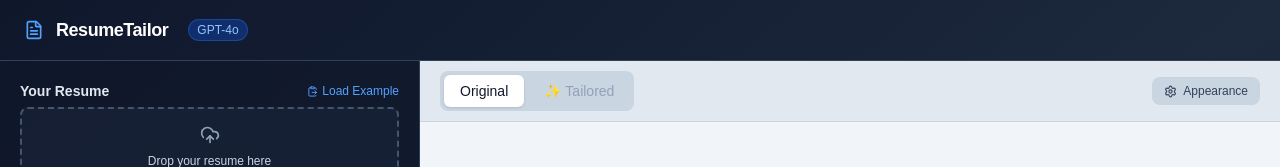
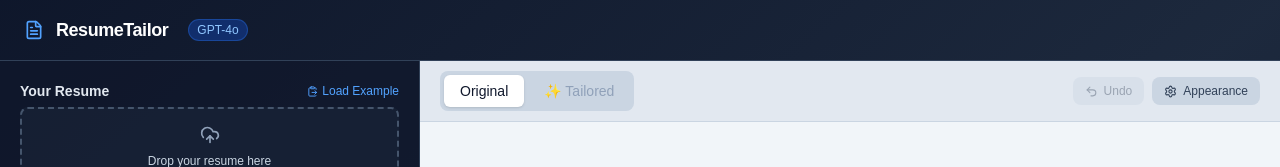
Before and after one commit to Akfslgn/ResumeTailor, a Next.js app: page / in a window 1280 px wide. Shown: the top 167 px of the page. Built offline with nearby package versions, Linux system fonts and the light colour scheme.

Commit message:
Undo system: Ctrl+Z support + toolbar undo button (max 50 steps)

```diff
--- a/src/app/page.tsx
+++ b/src/app/page.tsx
@@ -15,6 +15,7 @@ import {
   PenLine,
   PanelLeft,
   Eye,
+  Undo2,
 } from "lucide-react";
 import ResumePreview from "@/components/ResumePreview";
 import ResumeChatPanel from "@/components/ResumeChatPanel";
@@ -74,6 +75,31 @@ export default function Home() {
   const [dragging, setDragging] = useState(false);
   const [showSettings, setShowSettings] = useState(false);
   const [mobileView, setMobileView] = useState<"input" | "preview">("input");
+
+  /* ── Undo history ── */
+  const undoStack = useRef<{ tab: Tab; resume: Resume }[]>([]);
+  const MAX_UNDO = 50;
+
+  function pushUndo(tab: Tab, resume: Resume) {
+    undoStack.current = [
+      ...undoStack.current.slice(-(MAX_UNDO - 1)),
+      { tab, resume: JSON.parse(JSON.stringify(resume)) },
+    ];
+  }
+
+  const handleUndo = useCallback(() => {
+    const entry = undoStack.current.pop();
+    if (!entry) return;
+    if (entry.tab === "tailored") {
+      setTailoredResume(entry.resume);
+    } else {
+      setOriginalResume(entry.resume);
+    }
+    // Force correct tab
+    setActiveTab(entry.tab);
+  }, []);
+
+  const canUndo = undoStack.current.length > 0;
   const [settings, setSettings] = useState<ResumeSettings>(() => {
     if (typeof window === "undefined") return DEFAULT_SETTINGS;
     try {
@@ -112,6 +138,21 @@ export default function Home() {
   useEffect(() => {
     localStorage.setItem("rt_settings", JSON.stringify(settings));
   }, [settings]);
+
+  // Ctrl+Z / Cmd+Z undo
+  useEffect(() => {
+    function onKeyDown(e: KeyboardEvent) {
+      if ((e.ctrlKey || e.metaKey) && e.key === "z" && !e.shiftKey) {
+        // Only intercept if not inside a text input/textarea
+        const tag = (e.target as HTMLElement)?.tagName;
+        if (tag === "INPUT" || tag === "TEXTAREA") return;
+        e.preventDefault();
+        handleUndo();
+      }
+    }
+    window.addEventListener("keydown", onKeyDown);
+    return () => window.removeEventListener("keydown", onKeyDown);
+  }, [handleUndo]);
 
   const displayedResume =
     activeTab === "tailored" && tailoredResume
@@ -540,6 +581,15 @@ export default function Home() {
             </div>
             <div className="flex items-center gap-1.5 sm:gap-2">
               <button
+                onClick={handleUndo}
+                disabled={!canUndo}
+                className="flex items-center gap-1 sm:gap-1.5 px-2 sm:px-3 py-1.5 text-xs bg-slate-300 hover:bg-slate-400 text-slate-700 rounded-lg transition-colors font-medium disabled:opacity-40 disabled:cursor-not-allowed"
+                title="Undo (Ctrl+Z)"
+              >
+                <Undo2 size={13} />
+                <span className="hidden sm:inline">Undo</span>
+              </button>
+              <button
                 onClick={() => setShowSettings(true)}
                 className="flex items-center gap-1 sm:gap-1.5 px-2 sm:px-3 py-1.5 text-xs bg-slate-300 hover:bg-slate-400 text-slate-700 rounded-lg transition-colors font-medium"
               >
@@ -593,9 +643,12 @@ export default function Home() {
                   resume={displayedResume}
                   settings={settings}
                   onUpdate={(updated) => {
-                    if (activeTab === "tailored") {
+                    // Push current state to undo stack before applying
+                    if (activeTab === "tailored" && tailoredResume) {
+                      pushUndo("tailored", tailoredResume);
                       setTailoredResume(updated);
-                    } else {
+                    } else if (originalResume) {
+                      pushUndo("original", originalResume);
                       setOriginalResume(updated);
                     }
                   }}
```
